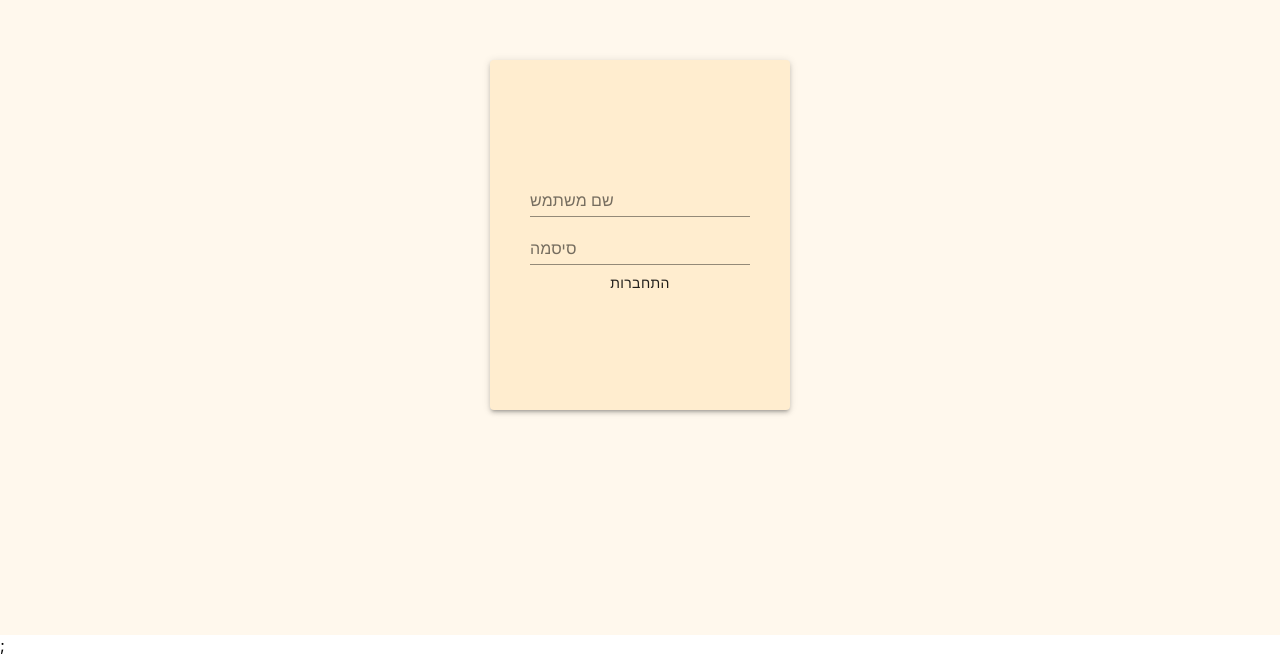
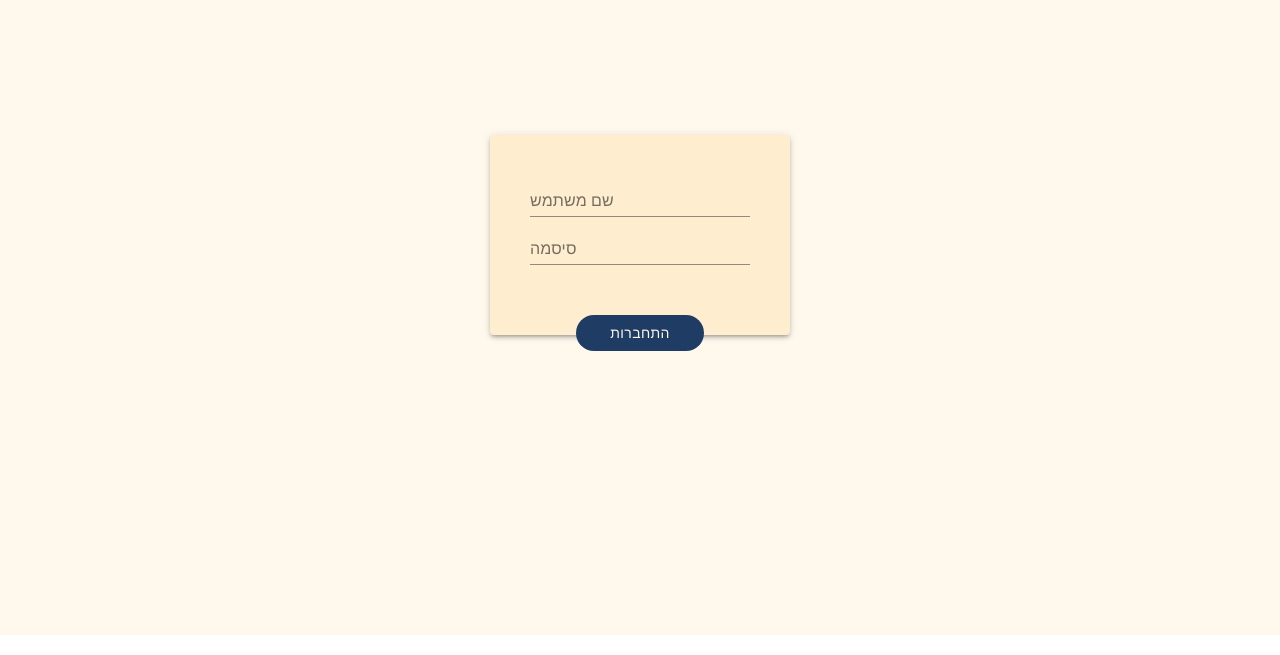
Before and after one commit to sheiltas/sheiltas, a React (Create React App) app in the folder client/: page / in a window 1280 px wide. Shown: the part 165-820 px from the top of the page. Built offline with nearby package versions, Linux system fonts and the light colour scheme; what jss-rtl would draw is missing.

Commit message:
login and direction done

```diff
--- a/client/src/api.ts
+++ b/client/src/api.ts
@@ -4,7 +4,6 @@ import { loginObj } from '../../types';
 const axiosInstance = axios.create({
   // baseURL: `${process.env.BASE_REQUEST_URL}/api`
   baseURL: `http://localhost:4000/api`
-  // baseURL: `localhost:4000/api`
 });
 
 const login = async (loginData: loginObj) => {
--- a/client/src/pages/Editor.tsx
+++ b/client/src/pages/Editor.tsx
@@ -1,19 +1,36 @@
-import React, { useCallback } from 'react';
+import React, { useCallback, memo } from 'react';
 import { Formik, Form, Field } from 'formik';
 import TextField from '@material-ui/core/TextField';
 import Paper from '@material-ui/core/Paper';
 import Grid from '@material-ui/core/Grid';
 import Typography from '@material-ui/core/Typography';
 import { useClientProvider } from '../providers/ClientProvider';
+import { AppBar } from '@material-ui/core';
+import makeStyles from '@material-ui/core/styles/makeStyles';
+
+const createClasses = makeStyles((theme) => ({
+  appBar: {
+    backgroundColor: theme.palette.background.paper
+  },
+  paper: {
+    backgroundColor: '#ccbb9e !important'
+  }
+}));
 
 const EditorPage = () => {
+  const classes = createClasses();
   const { locale } = useClientProvider();
   const onSubmit = useCallback(() => {}, []);
 
   return (
     <Grid container justify="center" alignItems="center">
-      <Typography>{locale.editorPageTitle}</Typography>
-      <Paper>
+      <AppBar position="relative" className={classes.appBar}>
+        <Typography align="center" color="textSecondary">
+          Sheilta`S!
+        </Typography>
+      </AppBar>
+      <Paper className={classes.paper}>
+        <Typography>:{locale.editorPageTitle}</Typography>
         {/*<Grid item container justify="center" alignItems="center">*/}
         <Formik initialValues={{}} onSubmit={onSubmit}>
           {(formikProps) => {
@@ -31,4 +48,4 @@ const EditorPage = () => {
   );
 };
 
-export default EditorPage;
+export default memo(EditorPage);
--- a/client/src/pages/Login.tsx
+++ b/client/src/pages/Login.tsx
@@ -17,7 +17,12 @@ const createClasses = makeStyles((theme) => ({
   },
   formContainer: {
     minWidth: '300px',
-    minHeight: '350px'
+    minHeight: '200px'
+  },
+  button: {
+    borderRadius: '30px',
+    width: '100%',
+    top: '50px'
   }
 }));
 
@@ -83,7 +88,13 @@ const LoginPage = () => {
                       label={locale.password}
                       type="password"
                     />
-                    <Button type="submit">{locale.login}</Button>
+                    <Grid container justify="center">
+                      <Grid item xs={7}>
+                        <Button type="submit" className={classes.button}>
+                          {locale.login}
+                        </Button>
+                      </Grid>
+                    </Grid>
                   </Grid>
                 </Form>
               );
--- a/client/src/providers/ThemeProvider.tsx
+++ b/client/src/providers/ThemeProvider.tsx
@@ -14,38 +14,51 @@ import { useClientProvider } from './ClientProvider';
 // Configure JSS
 const jss = create({ plugins: [...jssPreset().plugins, rtl()] });
 
+const palette = {
+  background: {
+    default: '#fff8ed',
+    paper: '#ffedcf'
+  },
+  info: {
+    main: '#000000'
+  }
+};
+
 const ThemeProvider = (props: ChildrenProps) => {
   const { children } = props;
   const { selectedLanguage } = useClientProvider();
 
+  const direction = useMemo(() => (selectedLanguage === 'he' ? 'rtl' : 'ltr'), [
+    selectedLanguage
+  ]);
+
   const theme = useMemo(
     () =>
       createMuiTheme({
-        palette: {
-          background: {
-            default: '#fff8ed',
-            paper: '#ffedcf'
-          },
-          info: {
-            main: '#000000'
-          }
-        },
+        palette,
         overrides: {
           MuiButton: {
             root: {
-              textTransform: 'capitalize'
+              textTransform: 'capitalize',
+              color: palette.background.default,
+              backgroundColor: '#1f3c64',
+              '&:hover': {
+                backgroundColor: '#001739'
+              }
             }
           }
         },
-        direction: selectedLanguage === 'he' ? 'rtl' : 'ltr'
+        direction
       }),
-    [selectedLanguage]
+    [direction]
   );
 
   return (
-    <StylesProvider jss={jss}>
-      <MuiThemeProvider theme={theme}>{children}</MuiThemeProvider>;
-    </StylesProvider>
+    <MuiThemeProvider theme={theme}>
+      <StylesProvider jss={jss}>
+        <div dir={direction}>{children}</div>
+      </StylesProvider>
+    </MuiThemeProvider>
   );
 };
 
```
